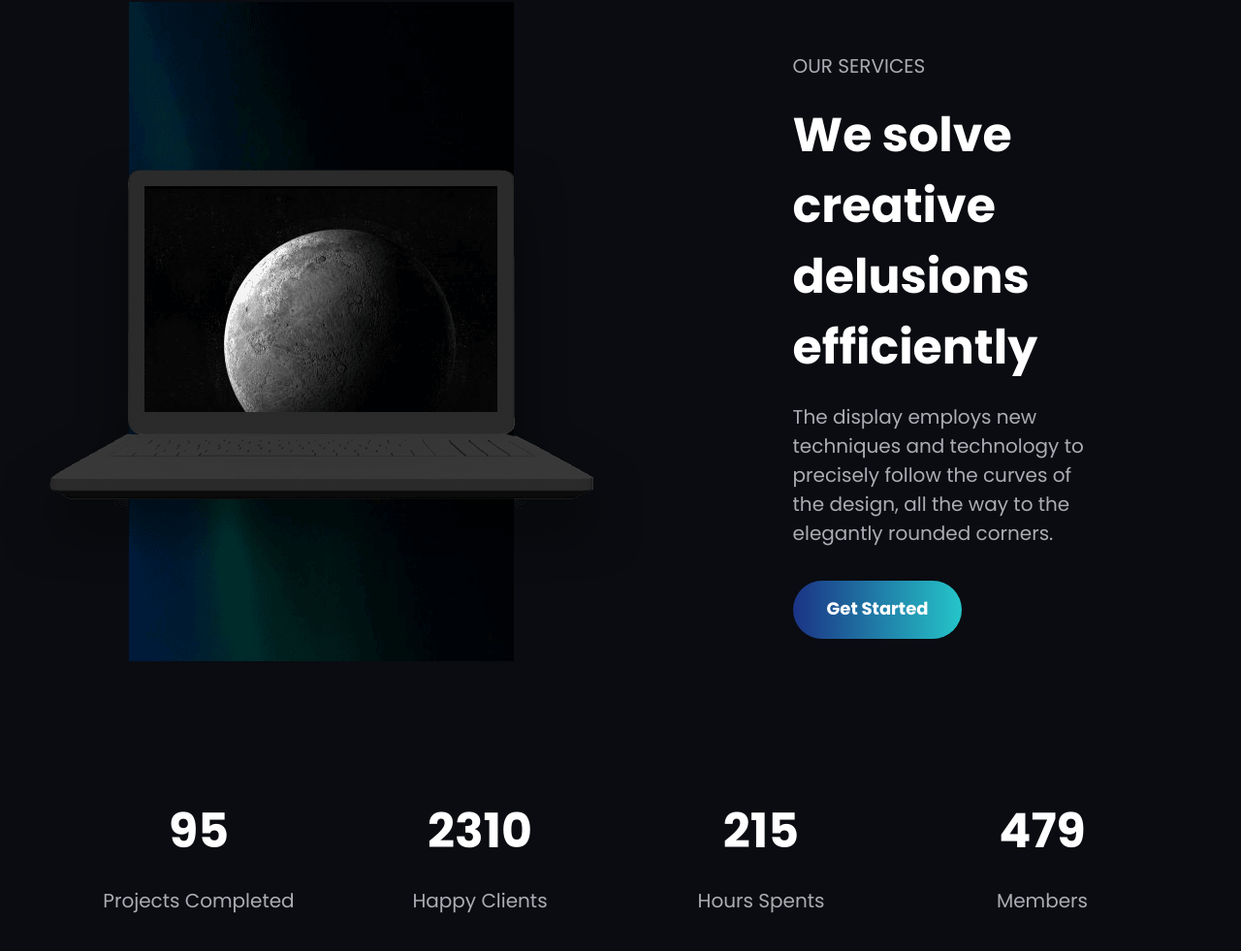
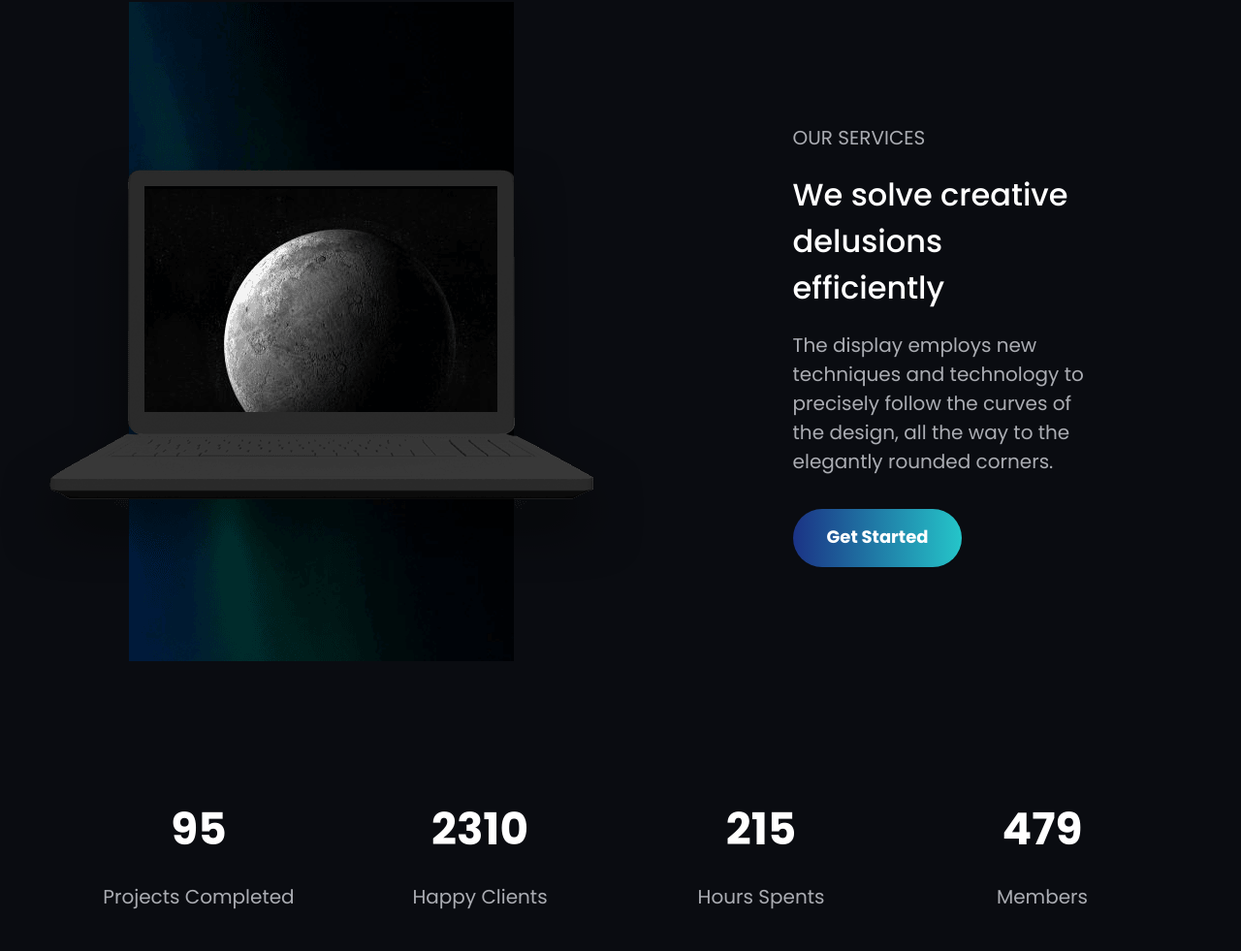
Before and after one commit to juanav22/bizboost, a website: page index.html in a window 1280 px wide. Shown: the part 1351-2332 px from the top of the page at 97% size. Drawn offline with Linux system fonts and the light colour scheme.

Commit message:
finish our-services

```diff
--- a/index.html
+++ b/index.html
@@ -115,25 +115,25 @@
           <section class="big-numbers">
             <div class="number-box">
               <span class="number">
-                <h2>95</h2>
+                <h3>95</h3>
               </span>
               <p>Projects Completed</p>
             </div>
             <div class="number-box">
               <span class="number">
-                <h2>2310</h2>
+                <h3>2310</h3>
               </span>
               <p>Happy Clients</p>
             </div>
             <div class="number-box">
               <span class="number">
-                <h2>215</h2>
+                <h3>215</h3>
               </span>
               <p>Hours Spents</p>
             </div>
             <div class="number-box">
               <span class="number">
-                <h2>479</h2>
+                <h3>479</h3>
               </span>
               <p>Members</p>
             </div>
--- a/src/index.css
+++ b/src/index.css
@@ -119,6 +119,11 @@ h1 {
   line-height: 1.72em;
 }
 
+h3 {
+  font-size: 2.27em;
+  font-weight: var(--bold);
+}
+
 h4,
 h5 {
   font-weight: var(--bold);
@@ -200,8 +205,8 @@ header {
 }
 
 h2 {
-  font-size: 49px;
-  font-weight: 700;
+  font-size: 32px;
+  font-weight: 500;
 }
 
 .mobile {
```
